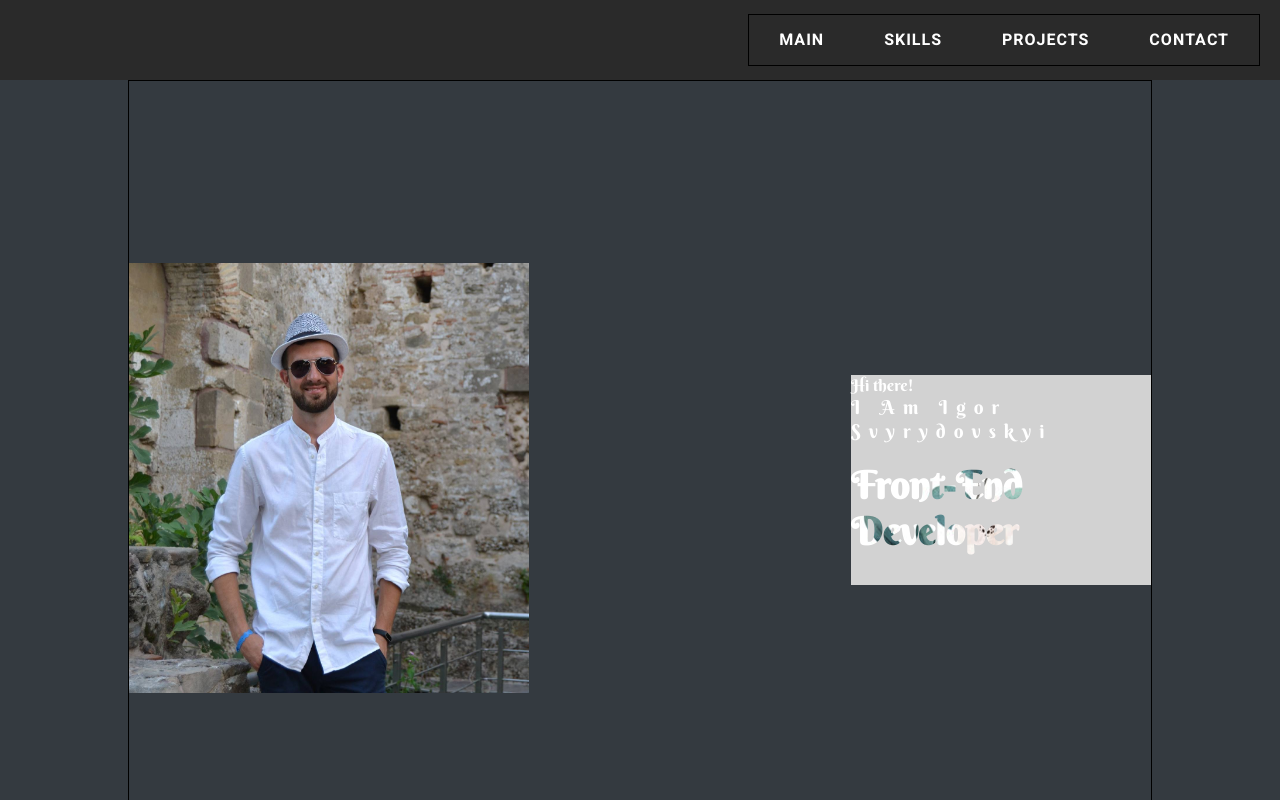
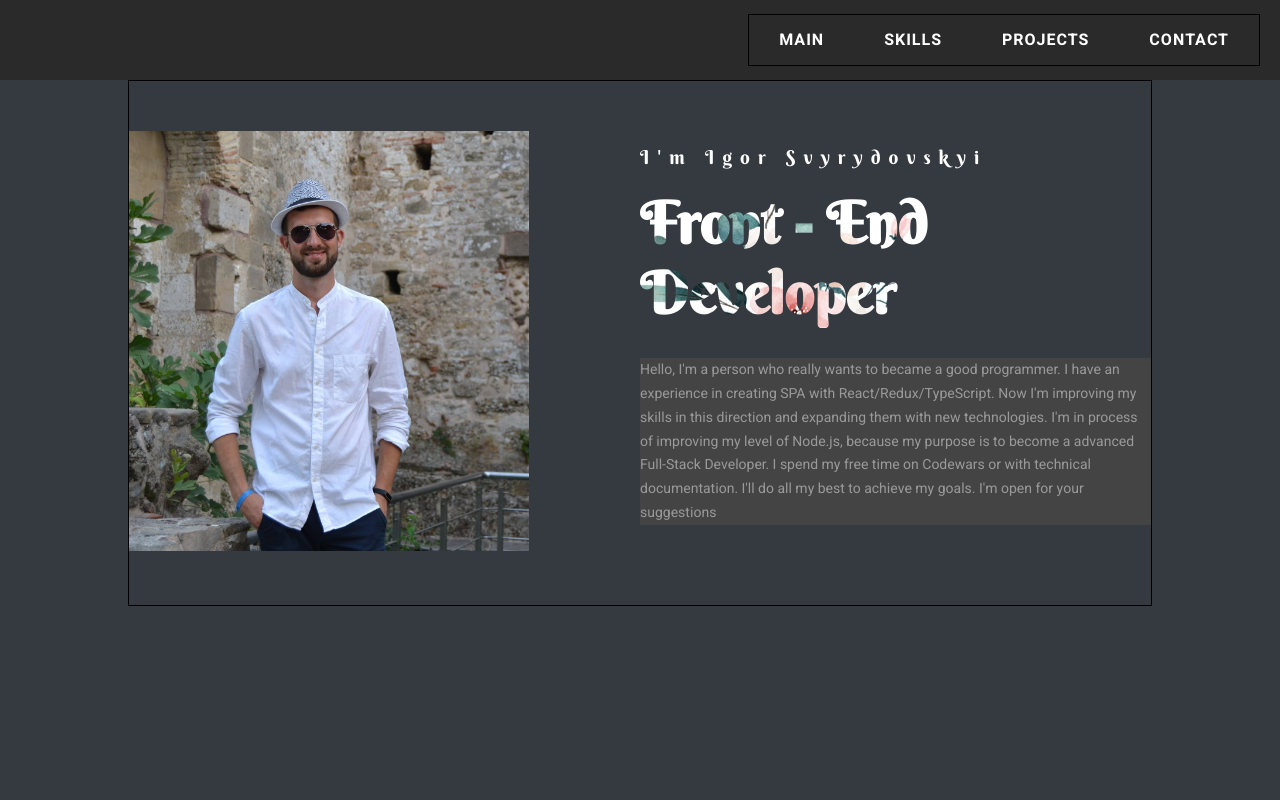
Before and after one commit to vetero4ok/myportfolio, a React (Create React App) app: page / in a window 1280 px wide. Shown: the top 800 px of the page. Built offline with nearby package versions, Linux system fonts and the light colour scheme.

Commit message:
lending main

```diff
--- a/src/main/Main.js
+++ b/src/main/Main.js
@@ -5,16 +5,24 @@ import my from '../common/img/my.jpg'
 export function Main() {
     return (
         <div className={s.mainBlock}>
-            <div className={`${styleContainer.container} `}>
-                <div className={s.photo}>
-                    <img src={my} alt={''}/>
-                </div>
-                <div className={s.text}>
-                    <span>Hi there!</span>
-                    <div className={s.titleName}>
-                        <h4> I am Igor Svyrydovskyi</h4>
+            <div className={`  ${styleContainer.container} `}>
+                <div className={`${s.mainContainer}`}>
+                    <div className={s.photo}>
+                        <img src={my} alt={''}/>
                     </div>
-                    <h2>Front-end Developer</h2>
+                    <div className={s.text}>
+                        <h3> I'm Igor Svyrydovskyi</h3>
+                        <h2>Front - end Developer</h2>
+                        <div className={s.info}><p>
+                            Hello, I'm a person who really wants to became a good programmer. I have an experience in
+                            creating SPA with React/Redux/TypeScript. Now I'm improving my skills in this direction and
+                            expanding them with new technologies. I'm in process of improving my level of Node.js,
+                            because
+                            my purpose is to become a advanced Full-Stack Developer. I spend my free time on Codewars or
+                            with technical documentation. I'll do all my best to achieve my goals. I'm open for your
+                            suggestions
+                        </p></div>
+                    </div>
                 </div>
             </div>
         </div>);
--- a/src/main/Main.module.css
+++ b/src/main/Main.module.css
@@ -1,45 +1,31 @@
 .mainBlock {
-    height: 100vh;
+    min-height: 100vh;
     background: #343a40;
 }
 
 .mainContainer {
-
+    display: flex;
+    justify-content: space-between;
+    align-items: center;
+    flex-wrap: wrap;
+    margin: 50px 0;
 }
-
+.photo img {
+    width: 400px;
+    height: 420px;
+}
 .text {
-    color: #fff;
-    width: 300px;
-    font-family: Berkshire Swash, cursive;
-    background-color: #d2d2d2;
+    width: 50%;
 }
-
-/*.titleName {*/
-/*    position: relative;*/
-/*}*/
-
-/*.titleName::after {*/
-/*    content: "";*/
-/*    position: absolute;*/
-/*    right: -60px;*/
-/*    top: 9px;*/
-/*    width: 65px;*/
-/*    height: 1px;*/
-/*    background: #030303;*/
-/*    -webkit-transition: all .3s;*/
-/*    transition: all .3s;*/
-/*}*/
-
-.titleName h4 {
+.text h3 {
     font-size: 1.2rem;
     font-weight: 400;
     text-transform: capitalize;
     letter-spacing: 8px;
     color: #fff;
 }
-
 .text h2 {
-    font-size: 38px;
+    font-size: 58px;
     font-weight: 700;
     line-height: 1.2em;
     text-transform: capitalize;
@@ -50,10 +36,6 @@
     -webkit-background-clip: text;
     -webkit-text-fill-color: transparent;
 }
-
-.photo img {
-    width: 400px;
-    height: 430px;
-    background-color: #d2d2d2;
-
+.info {
+    background-color: #444444;
 }
```
